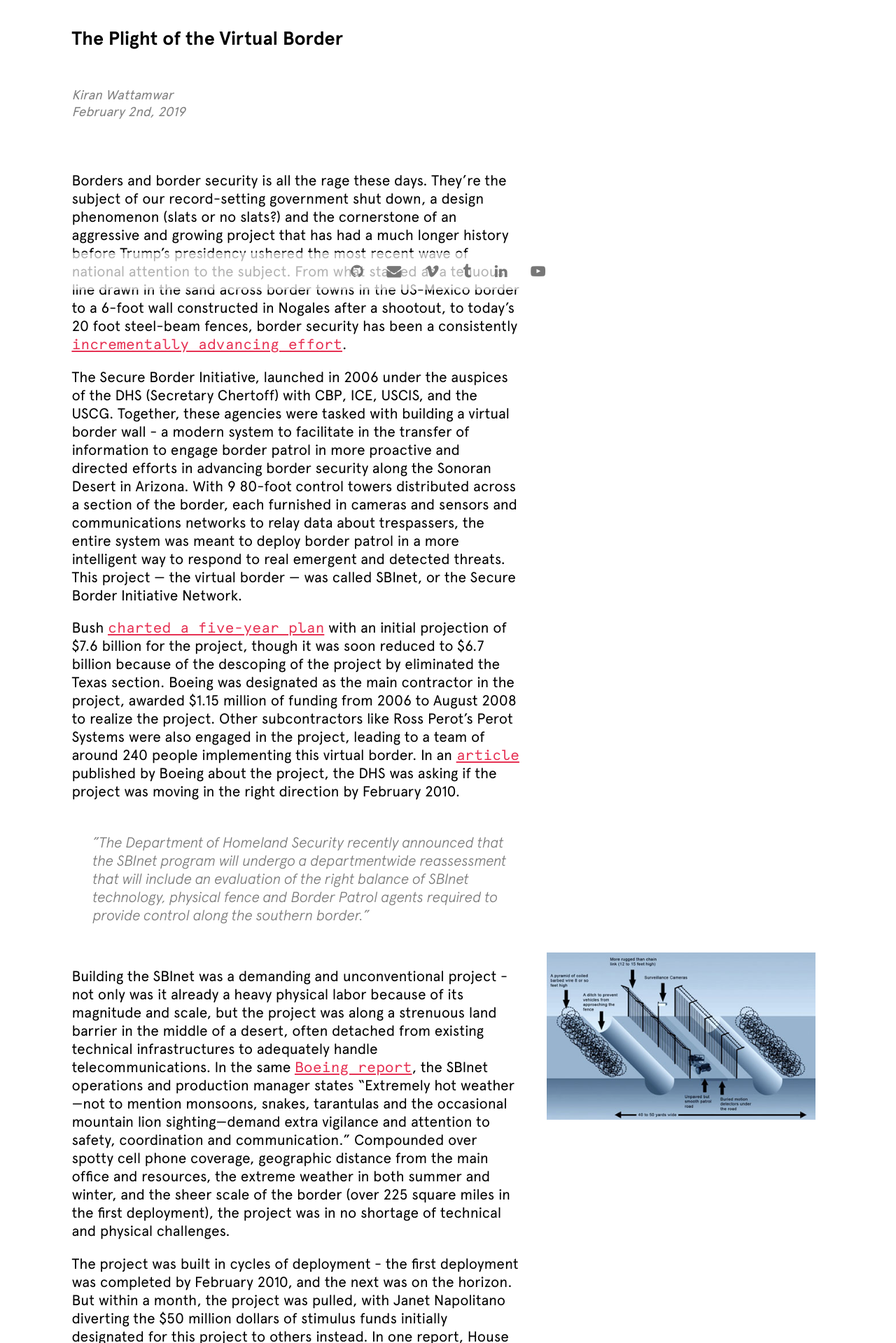
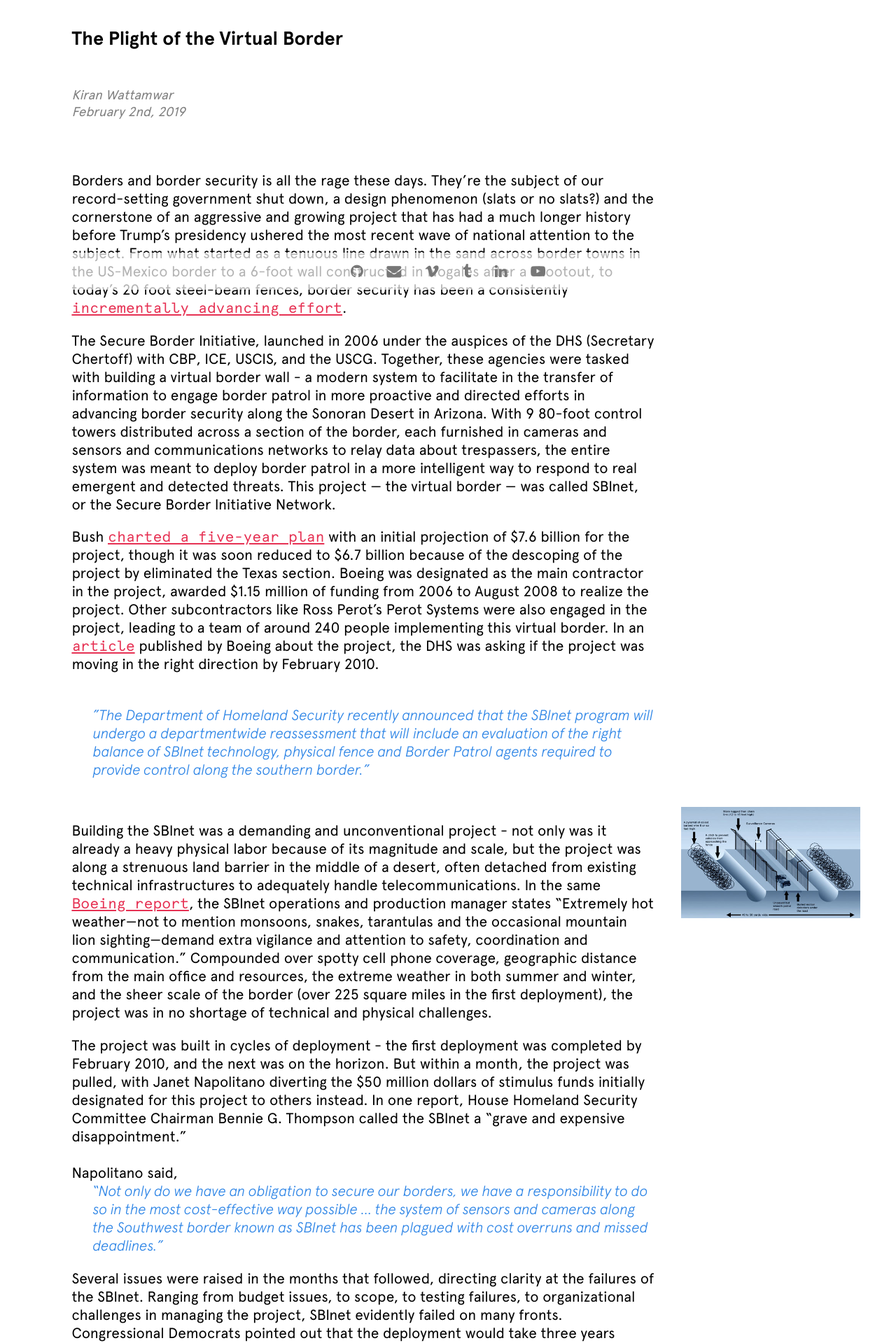
Before and after one commit to kiranw/dpi-670m-blog, a PHP site: page /post-0.html in a window 1280 px wide; the page is wider, and only the part inside the window is pictured. Shown: the part 386-2305 px from the top of that part at 70% size. Run offline with PHP 8.4, Linux system fonts and the light colour scheme; some libraries are stand-ins or nearby versions.

Commit message:
Quote styling

```diff
--- a/css/info-page.css
+++ b/css/info-page.css
@@ -130,7 +130,7 @@
 }
 
 .textbox {
-	width: 50vw;
+	width: 65vw;
 	float: left;
 	/*padding-right:2vw;*/
 }
@@ -141,7 +141,7 @@
 }
 
 .imgbox {
-	width: 30vw;
+	width: 20vw;
 	float: left;
 	/*position: relative;*/
 	/*margin-right:2vw;*/
@@ -192,8 +192,12 @@
 }
 
 .quote {
-	color: #777777;
+	color: #2c84e6;
 	font-family: "Apercu-Italic";
 	margin-left: 30px;
 	display: block;
 }
+
+.inline-quote {
+	color: #2c84e6;
+}
```
